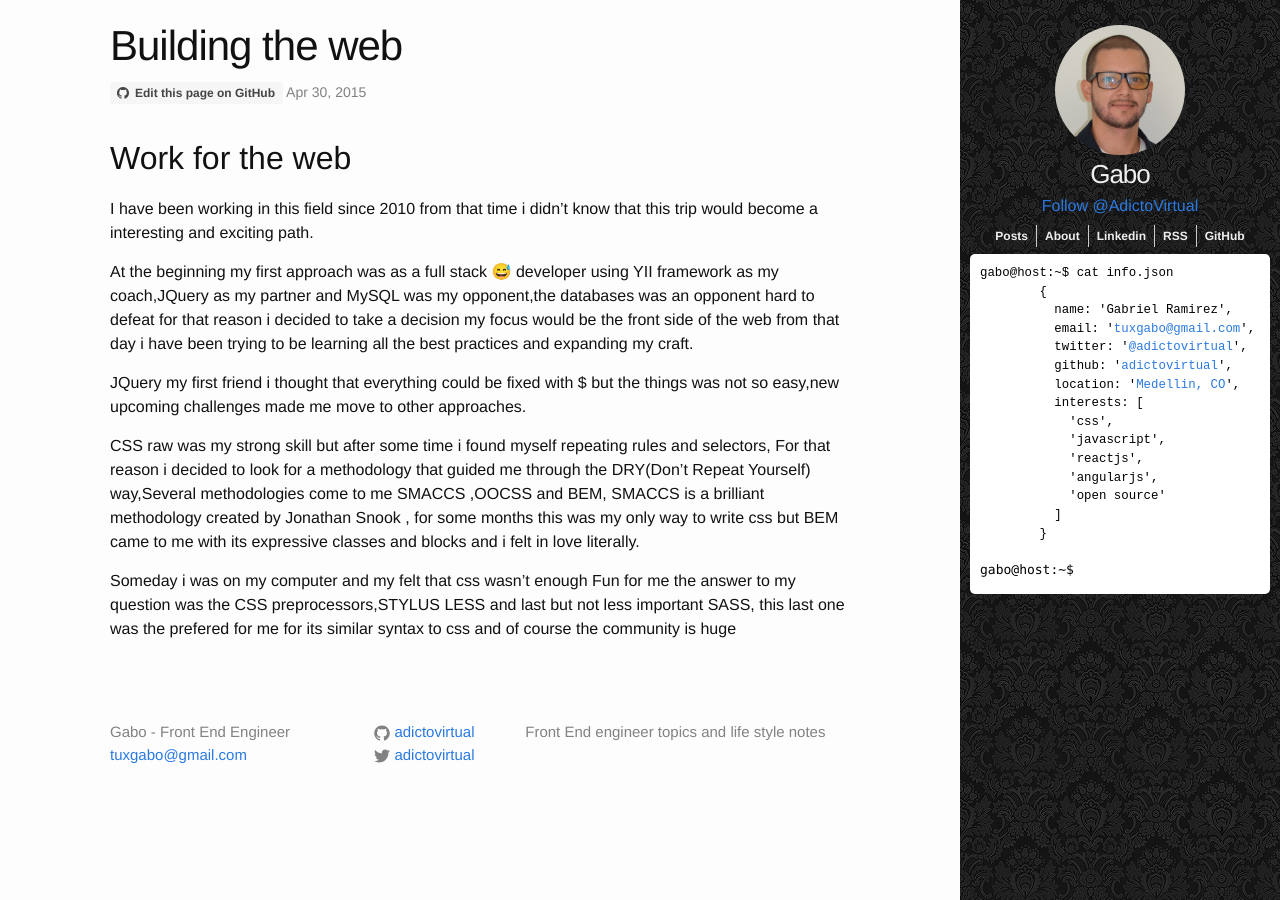
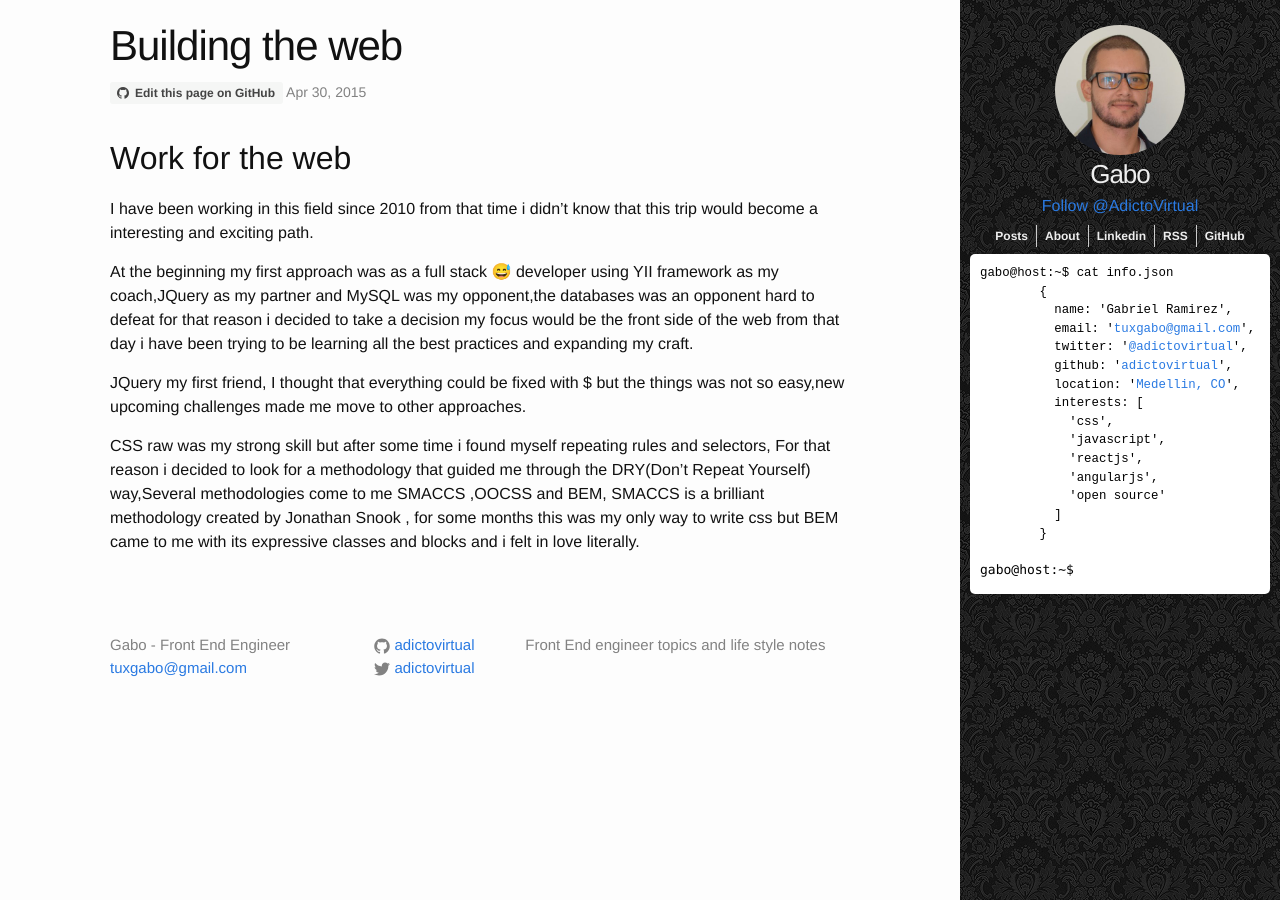
Before and after one commit to juanramirezc2/adictovirtual.github.io, a Jekyll site: the page built from _posts/2015-05-10-building-the-web.md, in a window 1280 px wide. Built offline with Jekyll 4.4.1, drawn with Linux system fonts in a browser that asks for light colours; nearby versions of some CDN libraries; comment, search, counter and statistics services are not loaded.

Commit message:
css preprocessors deleted temporally

```diff
--- a/_posts/2015-05-10-building-the-web.md
+++ b/_posts/2015-05-10-building-the-web.md
@@ -13,8 +13,6 @@ I have been working in this field since  2010 from that time i didn't know that
 At the beginning my first approach was as a full stack 😅 developer using YII framework as my coach,JQuery as my partner and MySQL was my opponent,the databases was an opponent hard to defeat  for that reason i decided to take a decision my focus would be the front side of the web from that day i have been trying to be learning all the best practices and expanding my craft.
 
 
-JQuery my first friend i thought that everything could be fixed with $ but the things was not so easy,new upcoming challenges made me move to other approaches.
+JQuery my first friend, I thought that everything could be fixed with $ but the things was not so easy,new upcoming challenges made me move to other approaches.
 
 CSS raw was my strong skill but after some time i found myself repeating rules and selectors, For that reason i decided to look for a methodology that guided  me through the  DRY(Don't Repeat Yourself) way,Several methodologies come to me SMACCS ,OOCSS and  BEM, SMACCS is a brilliant methodology created by Jonathan Snook , for some months this was my only way to write css but BEM came to me with its expressive classes and blocks and i felt in love literally.
-
-Someday i was on my computer and my felt that css wasn't enough Fun for me the answer to my question was the CSS preprocessors,STYLUS LESS and last but not less important SASS, this last one was the prefered for me for its similar syntax to css and of course the community is huge
```
